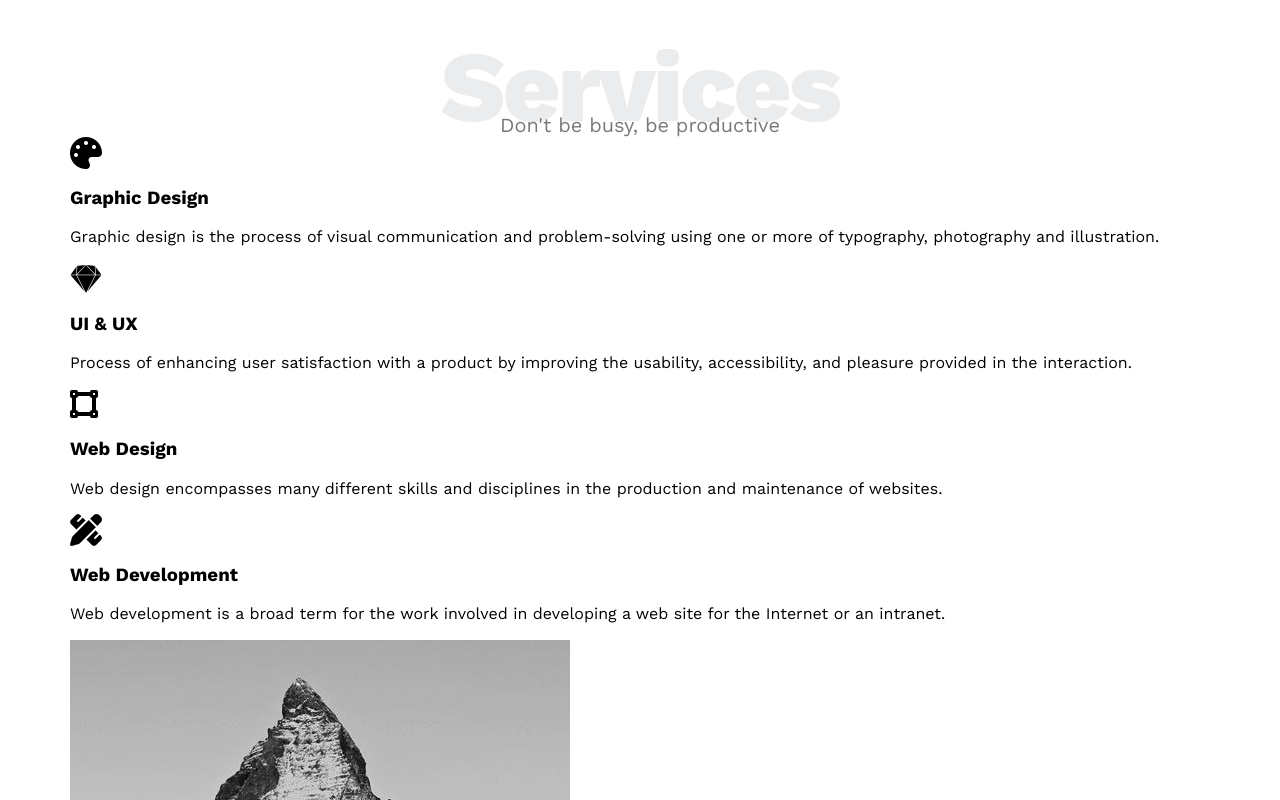
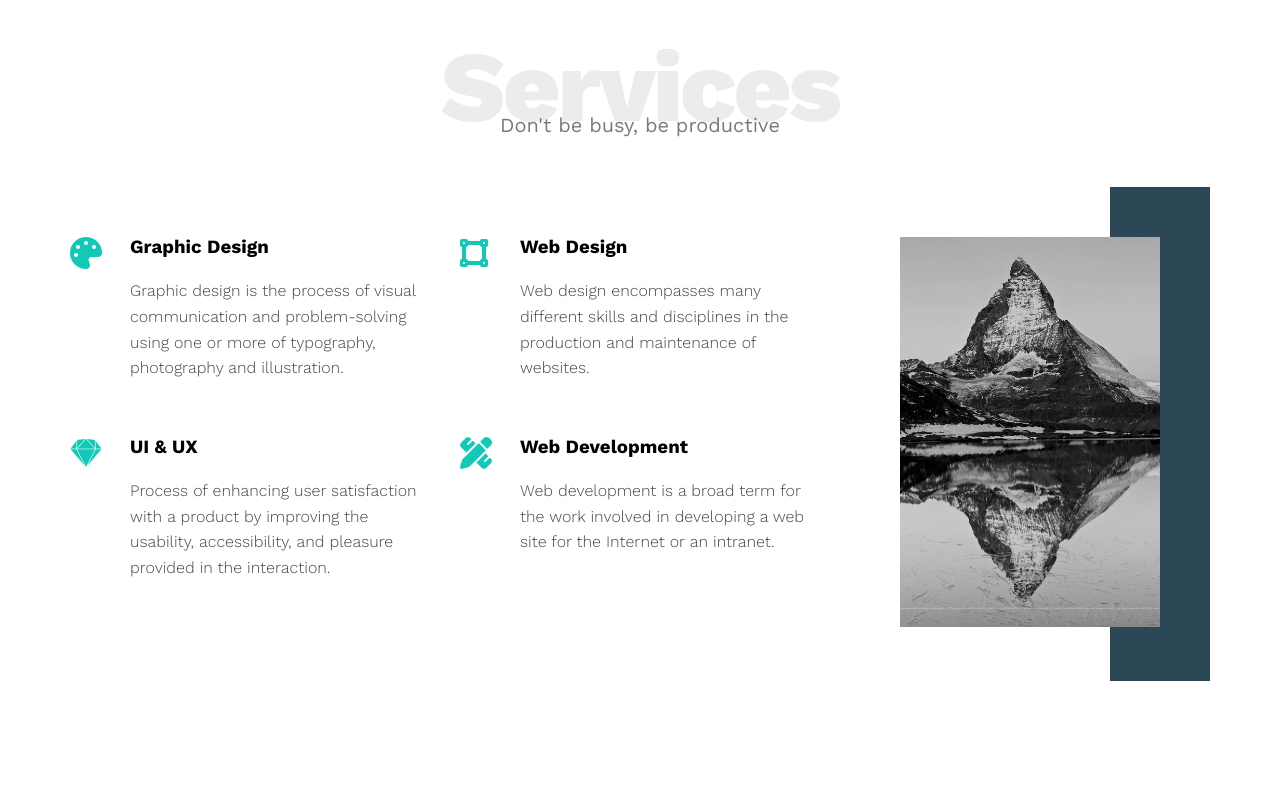
Before and after one commit to Karim1125/Leon-Website, a plain HTML site: page index.html in a window 1280 px wide. Shown: the part 1260-2060 px from the top of the page. After the commit the page ends 1957 px from the top, so only its background shows below. Drawn offline with nearby package versions, Linux system fonts and the light colour scheme.

Commit message:
Complete feature section

```diff
--- a/CSS/style.css
+++ b/CSS/style.css
@@ -213,7 +213,60 @@ body {
 
     /* Start Services */
 .services {
-    padding-top: 60px;
-    padding-bottom: 60px;
+        padding-top: var(--section-padding);
+        padding-bottom: var(--section-padding);
 }
-    /* End Services */
+.services .services-content {
+        display: grid;
+        grid-template-columns: repeat(auto-fill, minmax(300px, 1fr));
+        grid-gap: 30px;
+        margin-top: 100px;
+}
+.services .services-content .srv {
+        display: flex;
+        margin-bottom: 40px;
+}
+@media (max-width: 767px) {
+        .services .services-content .srv {
+        flex-direction: column;
+        text-align: center;
+    }
+}
+.services .services-content .srv i {
+        color: var(--main-color);
+        flex-basis: 60px;
+}
+.services .services-content .srv .text {
+        flex: 1;
+}
+.services .services-content .srv .text h3 {
+        margin: 0 0 20px;
+}
+.services .services-content .srv .text p {
+        color: #444;
+        font-weight: 300;
+        line-height: 1.6;
+}
+.services .services-content .image {
+    text-align: center;
+    position: relative;
+}
+.services .services-content .image::before {
+    content: "";
+    background-color: var(--secondary-color);
+    width: 100px;
+    height: calc(100% + 100px);
+    top: -50px;
+    position: absolute;
+    right: 0;
+    z-index: -1;
+}
+.services .services-content .image img {
+    width: 260px;
+}
+@media (max-width: 1199px) {
+    .image-column {
+    display: none;
+    }
+}
+/* End Services */
```
